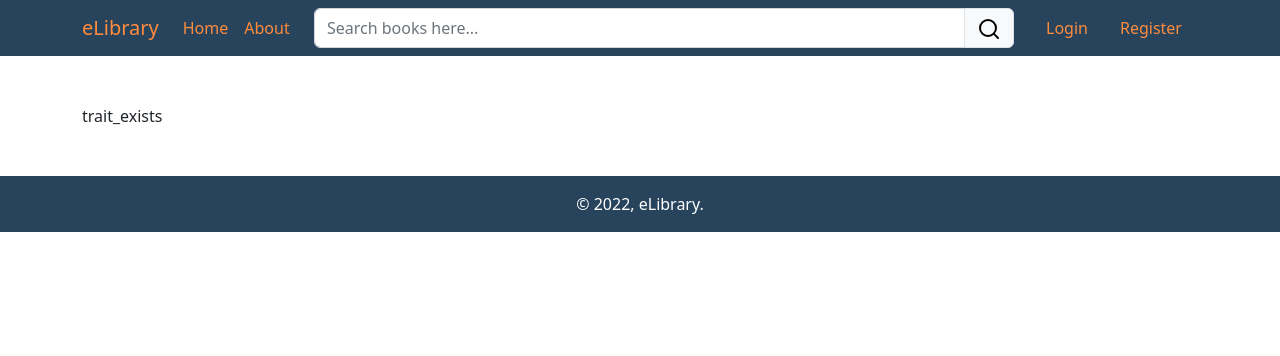
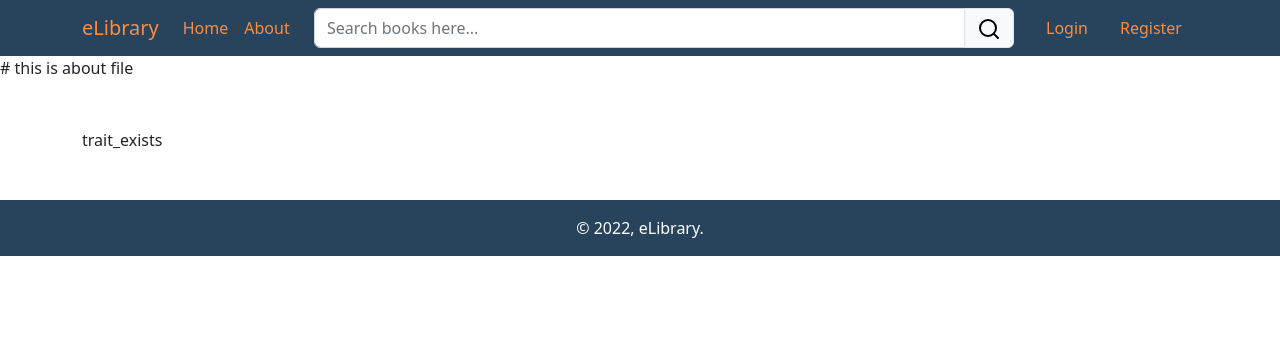
Before and after one commit to muhikhsanm404/elibrarycatalog, a PHP site: page /about.php in a window 1280 px wide. Shown: the top 356 px of the page. Run offline with PHP 8.4, Linux system fonts and the light colour scheme; some libraries are stand-ins or nearby versions.

Commit message:
Update about.php

```diff
--- a/about.php
+++ b/about.php
@@ -2,7 +2,7 @@
 include("includes/header.php");
 include("includes/navbar.php");
 ?>
-
+# this is about file
 <div class="container mt-5">
 
 trait_exists
```
